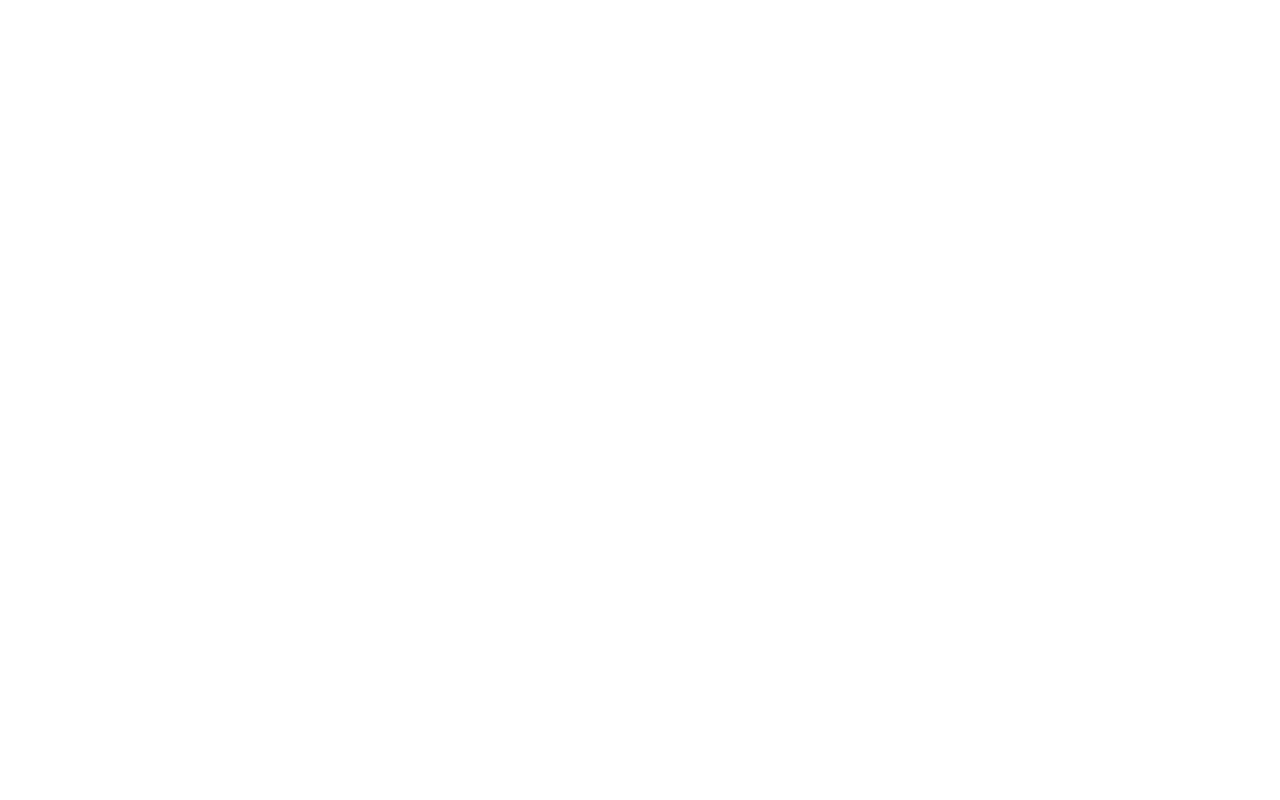
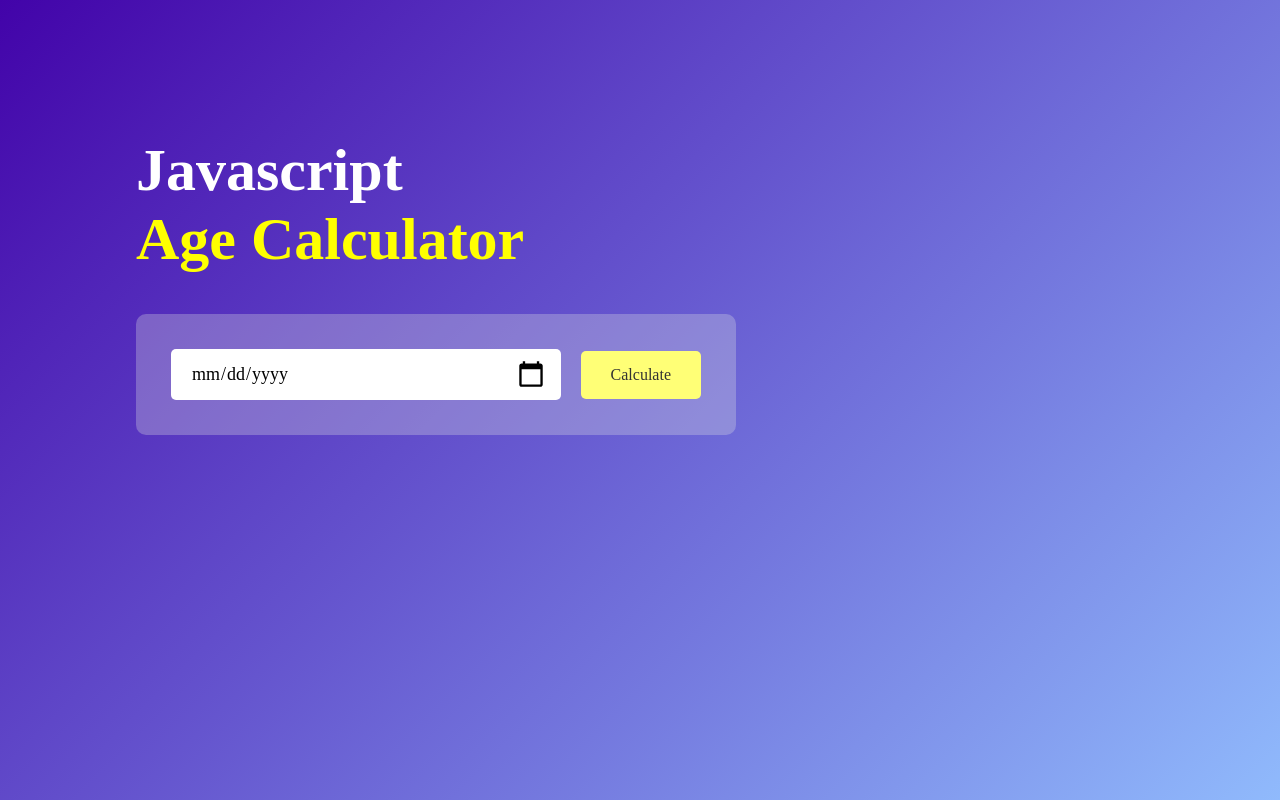
Before and after one commit to Shivendra-11/Age-calculator, a plain HTML site: page index.html in a window 1280 px wide. Drawn offline with Linux system fonts and the light colour scheme.

Commit message:
css updated

```diff
--- a/index.html
+++ b/index.html
@@ -3,11 +3,21 @@
 <head>
     <meta charset="UTF-8">
     <meta name="viewport" content="width=device-width, initial-scale=1.0">
-    <title>Document</title>
+    <title>Age</title>
     <link rel="stylesheet" href="./main.css">
 
 </head>
 <body>
+
+    <div class="container" >
+        <div class="calculator" >
+            <h1>Javascript <br>  <span> Age Calculator  </span>  </h1>
+            <div class="input-box" >
+                <input type="date"  id="date">
+       <button  onclick="calculateage()" >Calculate</button>
+            </div>
+        </div>
+    </div>
 
 
 
@@ -15,5 +25,37 @@
 
 
 
+
+
+
+
+
+
+
+
+
+
+
+
+
+
+
+
+
+
+
+
+
+
+
+
+
+
+<script src="./script.js" ></script>
+
+
+
+
+
 </body>
 </html>
--- a/main.css
+++ b/main.css
@@ -0,0 +1,74 @@
+*{
+    margin: 0;
+    padding: 0;
+    font-family: 'poppins','sans-serif' ;
+    box-sizing: border-box;
+}
+
+.container{
+    width: 100%;
+    min-height: 100vh;
+    background:linear-gradient(135deg,#4203a9 , #90bafc  );
+    color: #fff;
+    padding: 10px;
+}
+
+.calculator{
+    width: 100%;
+    max-width: 600px;
+    margin-left: 10%;
+    margin-top: 10% ;
+}
+.calculator h1{
+    font-size: 60px;
+
+}
+
+.calculator h1 span{
+    color: yellow;
+}
+
+.input-box{
+    margin: 40px 0;
+    padding: 35px;
+    border-radius: 10px;
+    background: rgba(223, 225, 225, 0.3);
+    display: flex;
+    align-items: center;
+
+}
+.input-box input{
+    flex:1 ;
+    margin-right: 20px;
+    padding: 14px 20px;
+    border: 0;
+    outline: 0;
+    font-size: 18px;
+    border-radius: 5px;
+    position: relative;
+
+}
+
+.input-box button{
+    background-color: #ffff76;
+    border: 0;
+    outline: 0;
+    padding: 15px 30px;
+    border-radius: 5px;
+    font-weight: 500;
+    color: #333;
+    cursor: pointer;
+    font-size: 100%;
+}
+.input-box input::-webkit-calendar-picker-indicator{
+    top: 0;
+    left: 0;
+    right: 0;
+    bottom: 0;
+    width: auto;
+    height: auto;
+    position: absolute;
+    background-position: calc(100% - 13px);
+    background-size: 30px;
+    cursor:pointer ;
+}
--- a/script.js
+++ b/script.js
@@ -0,0 +1,8 @@
+let userinput=document.querySelector('#date');
+userinput.max=new Date().toISOString().split("T")[0];
+
+
+
+function calculateage(){
+
+}
```
